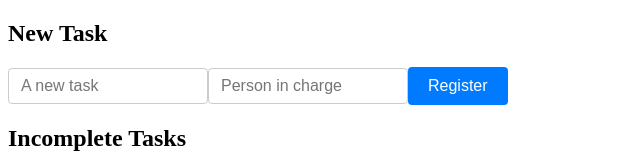
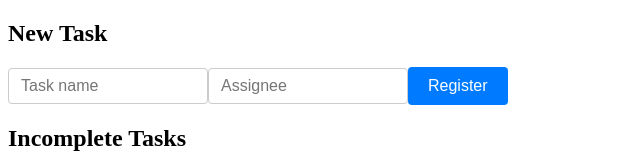
Before and after one commit to Minoru-Abe/my-todo2, a React (Create React App) app in the folder front/: page / in a window 1280 px wide. Shown: the top 160 px of the page, without its empty margins (0-640 px from the left). Built offline with nearby package versions, Linux system fonts and the light colour scheme.

Commit message:
changed some attribute names to be consistent between frontend and backend

```diff
--- a/front/src/App.jsx
+++ b/front/src/App.jsx
@@ -9,11 +9,11 @@ function App() {
   const [incompletedTasks, setIncompletedTasks] = useState([]);
   const [completedTasks, setCompletedTasks] = useState([]);
 
-  const addTask = async (task, personInCharge) => {
+  const addTask = async (name, assignee) => {
     try {
       const response = await axios.post("http://localhost:8080/tasks", {
-        name: task,
-        assignee: personInCharge,
+        name: name,
+        assignee: assignee,
         status: "incomplete",
       });
       console.log(response);
@@ -47,7 +47,7 @@ function App() {
         <ul>
           {incompletedTasks.map((task, index) => (
             <li key={index}>
-              {task.task} - {task.personInCharge}
+              {task.name} - {task.assignee}
               <CompleteButton onClick={() => completeTask(index)} />
               <RemoveButton onClick={() => removeTask(index)} />
             </li>
@@ -59,7 +59,7 @@ function App() {
         <ul>
           {completedTasks.map((task, index) => (
             <li key={index}>
-              {task.task} - {task.personInCharge}
+              {task.name} - {task.assignee}
               <RevertButton onClick={() => revertTask(index)} />
             </li>
           ))}
--- a/front/src/molecules/InputArea.jsx
+++ b/front/src/molecules/InputArea.jsx
@@ -3,28 +3,28 @@ import { Input } from "../atoms/input/Input"
 import { RegisterButton } from "../atoms/button/RegisterButton"
 
 export const InputArea = ({ onAddTask }) => {
-    const [task, setTask] = useState("");
-    const [personInCharge, setPersonInCharge] = useState("");
+    const [name, setName] = useState("");
+    const [assignee, setAssignee] = useState("");
 
-    const handleTaskChange = useCallback((event) => {
-        setTask(event.target.value);
+    const handleNameChange = useCallback((event) => {
+        setName(event.target.value);
     }, []);
 
-    const handlePersonInChargeChange = useCallback((event) => {
-        setPersonInCharge(event.target.value);
+    const handleAssigneeChange = useCallback((event) => {
+        setAssignee(event.target.value);
     }, []);
 
     const handleRegister = () => {
-        onAddTask(task, personInCharge);
-        setTask("");
-        setPersonInCharge("");
+        onAddTask(name, assignee);
+        setName("");
+        setAssignee("");
     }
 
    return (
         <div>
             <h2>New Task</h2>
-            <Input placeholder="A new task" value={task} onChange={handleTaskChange} />
-            <Input placeholder="Person in charge" value={personInCharge} onChange={handlePersonInChargeChange} />
+            <Input placeholder="Task name" value={name} onChange={handleNameChange} />
+            <Input placeholder="Assignee" value={assignee} onChange={handleAssigneeChange} />
             <RegisterButton onClick={handleRegister} />
         </div>
     )
```
